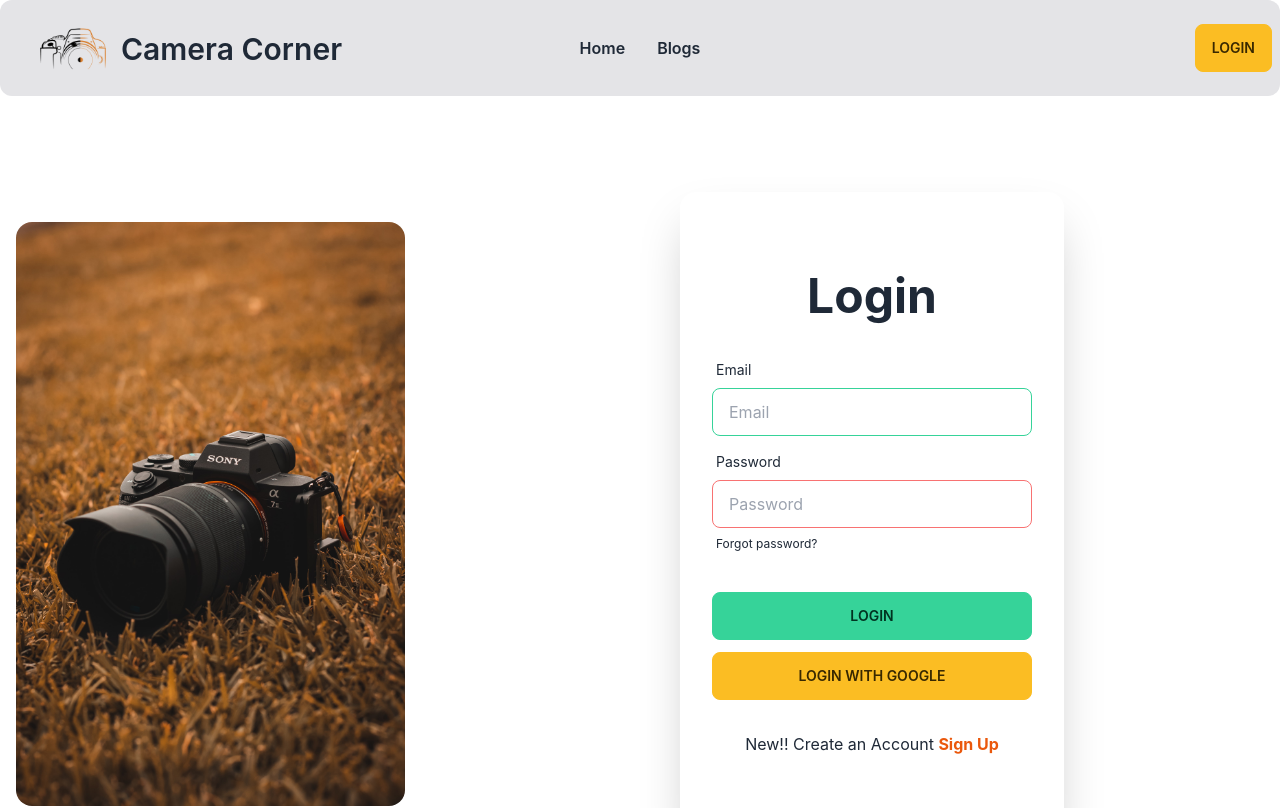
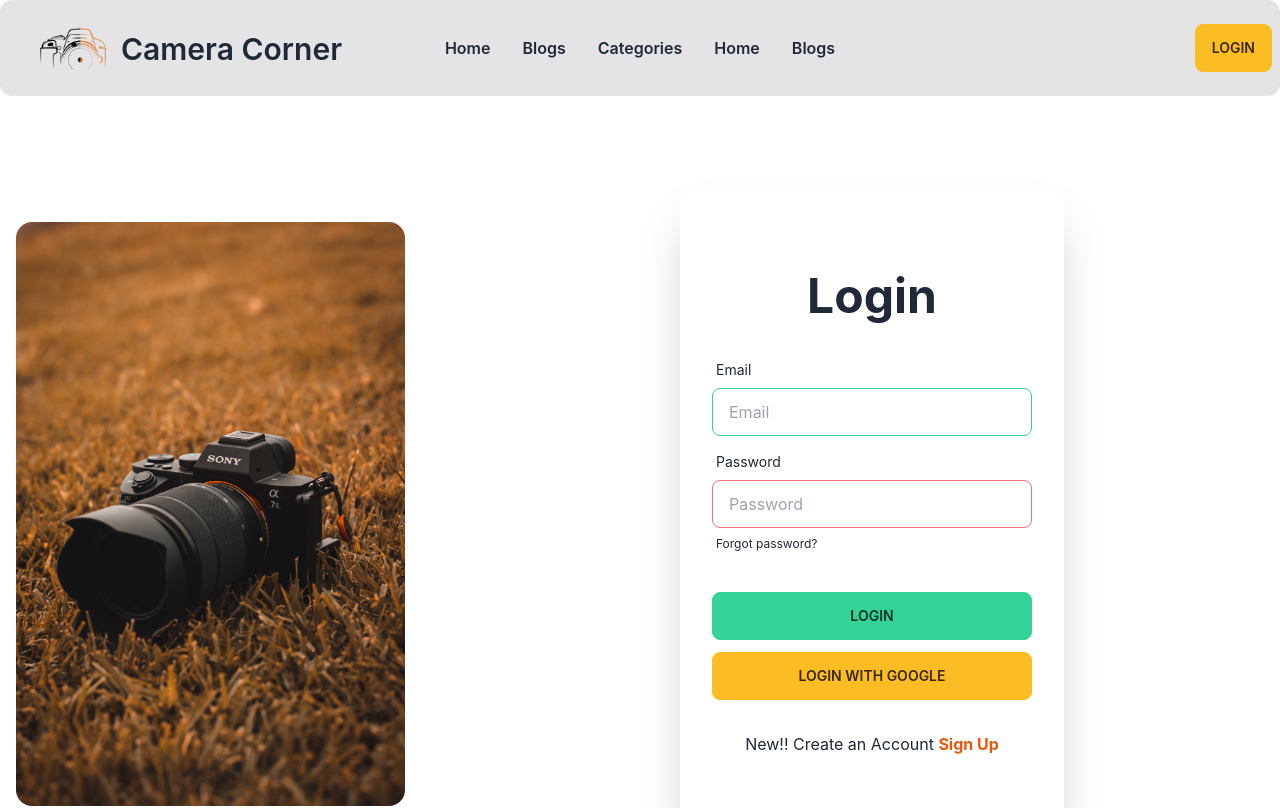
Before and after one commit to SHOUROV-HASAN-CSE/camera-corner-client, a React (Create React App) app: page /login in a window 1280 px wide. Shown: the top 808 px of the page. Built offline with nearby package versions, Linux system fonts and the light colour scheme; no server answers.

Commit message:
navbar remake

```diff
--- a/src/Pages/Shared/Navbar/Navbar.js
+++ b/src/Pages/Shared/Navbar/Navbar.js
@@ -16,9 +16,7 @@ const Navbar = () => {
     }
 
 const menuItems1 = <>
-<li className='font-semibold'><Link to='/'>Home</Link></li>
-<li className='font-semibold'><Link to='/blogs'>Blogs</Link></li>
-<li className='font-semibold'><Link to='/categories'>Categories</Link></li>
+
 <li className='font-semibold'><Link to='/addproduct'>Add Product</Link></li>
 <li className='font-semibold'><Link to='/dashboard'>Dashboard</Link></li>
 
@@ -40,6 +38,23 @@ const menuItems2 = <>
                 <svg xmlns="http://www.w3.org/2000/svg" className="h-5 w-5" fill="none" viewBox="0 0 24 24" stroke="currentColor"><path strokeLinecap="round" strokeLinejoin="round" strokeWidth="2" d="M4 6h16M4 12h8m-8 6h16" /></svg>
             </label>
             <ul tabIndex={0} className="menu menu-compact dropdown-content mt-3 p-2 shadow bg-base-100 rounded-box w-52">
+
+            <li className='font-semibold'><Link to='/'>Home</Link></li>
+            <li className='font-semibold'><Link to='/blogs'>Blogs</Link></li>
+            <li >
+          <p className="justify-between font-semibold">
+          Categories
+            <svg className="fill-current" xmlns="http://www.w3.org/2000/svg" width="24" height="24" viewBox="0 0 24 24"><path d="M8.59,16.58L13.17,12L8.59,7.41L10,6L16,12L10,18L8.59,16.58Z"/></svg>
+          </p>
+          <ul className="p-2 bg-slate-50">
+            <li><Link to='/categories?name=canon'>Canon</Link></li>
+            <li><Link to='/categories?name=Nikon'>Nikon</Link></li>
+            <li><Link to='/categories?name=sony'>Sony</Link></li>
+          </ul>
+        </li>
+
+
+
                 {
                     user?.uid ?
                     <>{menuItems1}</>
@@ -56,6 +71,20 @@ const menuItems2 = <>
     </div>
     <div className="navbar-center hidden lg:flex">
         <ul className="menu menu-horizontal p-0">
+
+        <li className='font-semibold'><Link to='/'>Home</Link></li>
+        <li className='font-semibold'><Link to='/blogs'>Blogs</Link></li>
+
+        <div className="dropdown dropdown-hover">
+        <li className='font-semibold'> <Link> Categories</Link></li>
+        <ul className="dropdown-content menu p-2 shadow bg-base-100 rounded-box w-36">
+            <li><Link to='/categories?name=canon'>Canon</Link></li>
+            <li><Link to='/categories?name=Nikon'>Nikon</Link></li>
+            <li><Link to='/categories?name=sony'>Sony</Link></li>
+        </ul>
+        </div>
+
+
             {
                 user?.uid ?
                 <>{menuItems1}</>
```
